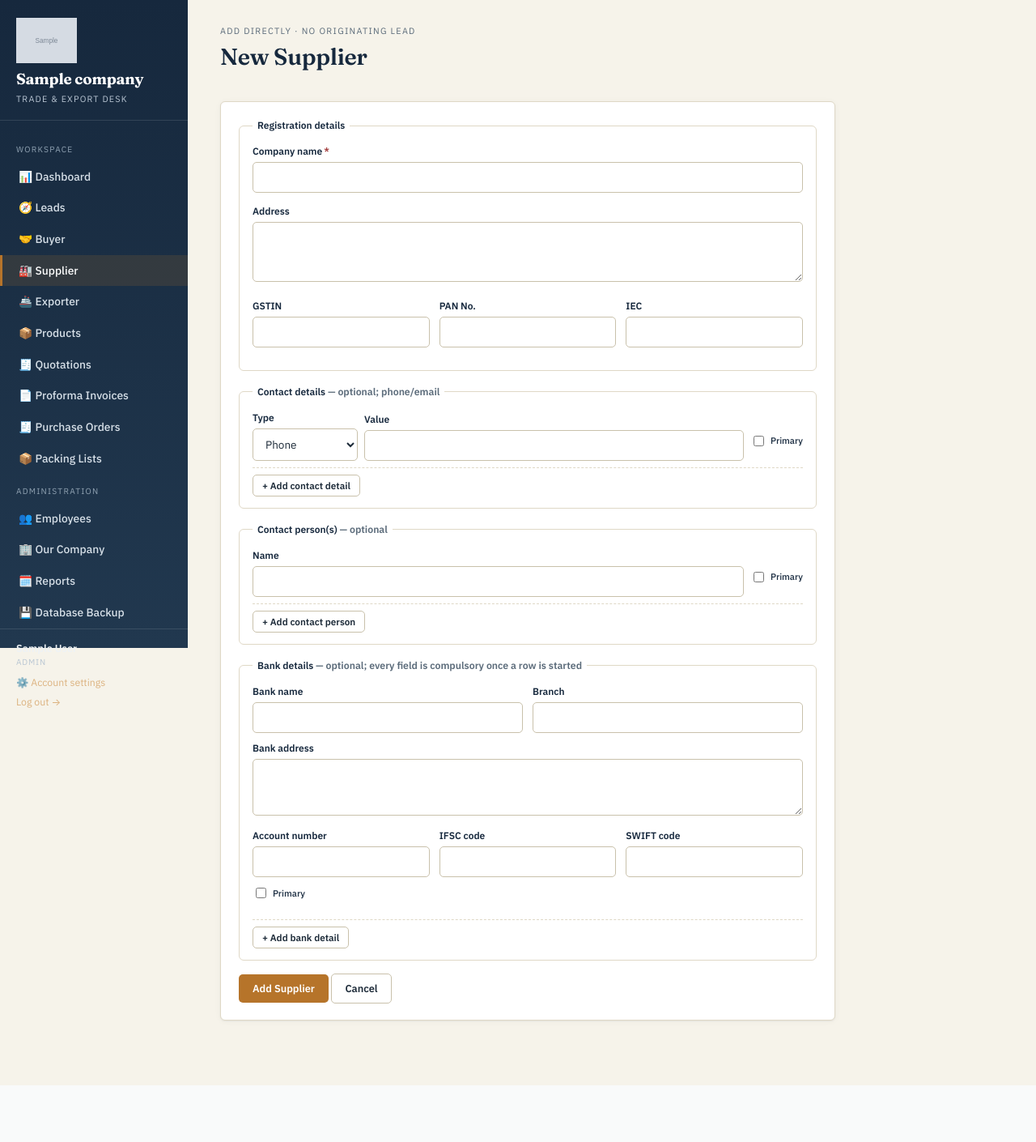
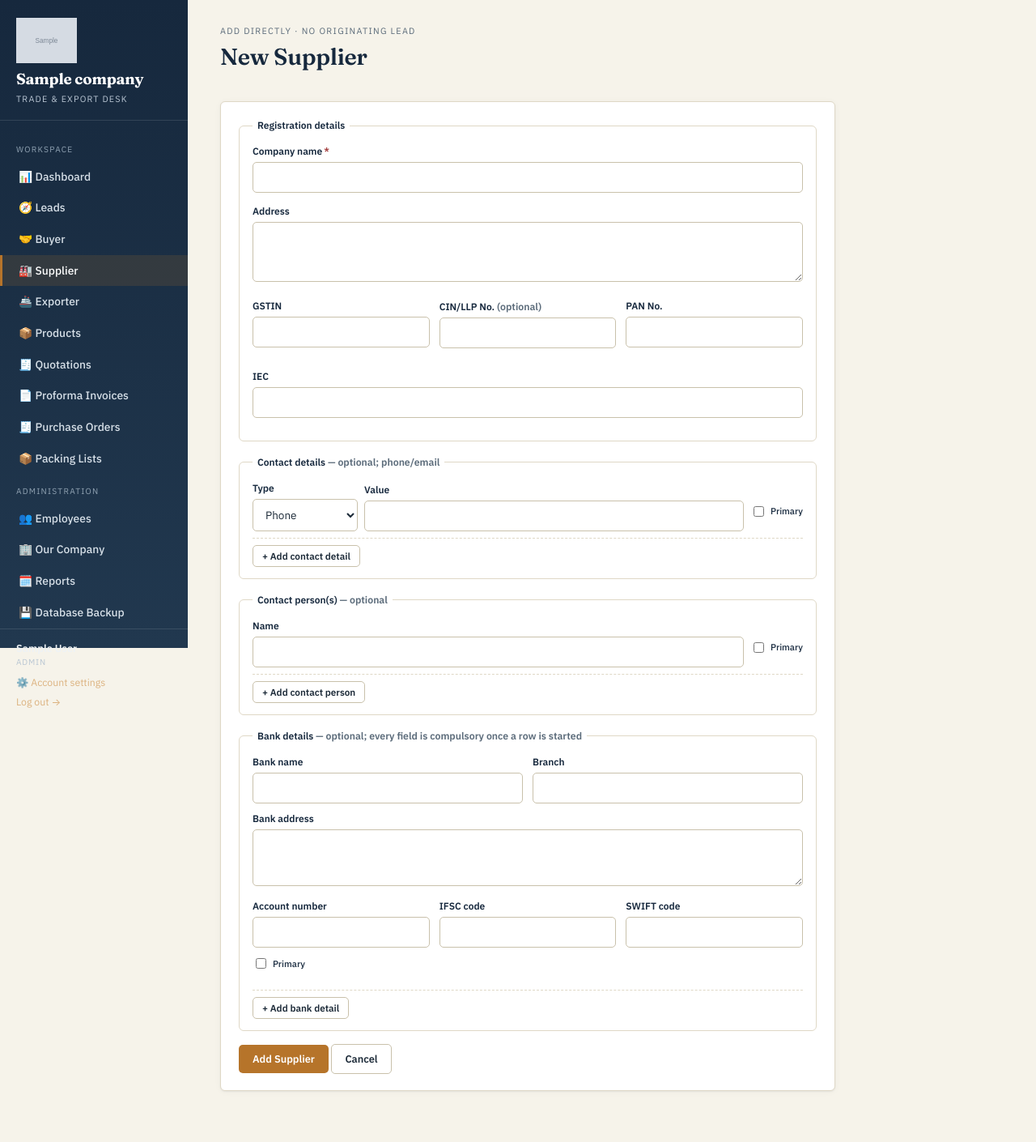
Before and after one commit to tdpatelgit/exportManagement, a Flask app: page /suppliers/new in a window 1280 px wide. Shown: the top 1410 px of the page at 81% size. Before the commit the page ends 1340 px from the top, so only its background shows below. Run offline with Flask 3, Linux system fonts and the light colour scheme; a user stored in the database is signed in; tables that the repository leaves empty hold one stand-in row (values such as "Sample post"); grey boxes marked "Sample" are stand-in pictures; data that the repository does not hold is empty.

Commit message:
feat: added CIN/LLP NO.

```diff
--- a/crm_app/app/models.py
+++ b/crm_app/app/models.py
@@ -271,6 +271,7 @@ class Supplier:
     created_by: int
     address: Optional[str] = None
     gstin: Optional[str] = None
+    cin_llp_no: Optional[str] = None  # optional: CIN (company) or LLPIN (LLP) registration number
     pan_no: Optional[str] = None
     iec: Optional[str] = None
     created_at: Optional[str] = None
@@ -290,6 +291,7 @@ class Supplier:
             created_by=row["created_by"],
             address=row["address"],
             gstin=row["gstin"],
+            cin_llp_no=row["cin_llp_no"] if "cin_llp_no" in row.keys() else None,
             pan_no=row["pan_no"],
             iec=row["iec"],
             created_at=row["created_at"],
--- a/crm_app/app/repositories.py
+++ b/crm_app/app/repositories.py
@@ -500,10 +500,10 @@ class SqliteSupplierRepository(SupplierRepositoryBase):
         convert_from_lead needs. GSTIN/PAN/IEC and contacts/bank details are
         set separately via update_profile/replace_* right after."""
         new_id = self.db.execute(
-            """INSERT INTO suppliers (company_id, lead_id, company_name, address, gstin, pan_no, iec, status, created_by)
-               VALUES (?, ?, ?, ?, ?, ?, ?, ?, ?)""",
+            """INSERT INTO suppliers (company_id, lead_id, company_name, address, gstin, cin_llp_no, pan_no, iec, status, created_by)
+               VALUES (?, ?, ?, ?, ?, ?, ?, ?, ?, ?)""",
             (supplier.company_id, supplier.lead_id, supplier.company_name, supplier.address,
-             supplier.gstin, supplier.pan_no, supplier.iec, supplier.status, supplier.created_by),
+             supplier.gstin, supplier.cin_llp_no, supplier.pan_no, supplier.iec, supplier.status, supplier.created_by),
         )
         supplier.id = new_id
         return supplier
@@ -516,9 +516,9 @@ class SqliteSupplierRepository(SupplierRepositoryBase):
 
     def update_profile(self, supplier_id: int, fields: dict) -> None:
         self.db.execute(
-            """UPDATE suppliers SET company_name = ?, address = ?, gstin = ?, pan_no = ?, iec = ?,
+            """UPDATE suppliers SET company_name = ?, address = ?, gstin = ?, cin_llp_no = ?, pan_no = ?, iec = ?,
                                      updated_at = datetime('now') WHERE id = ?""",
-            (fields["company_name"], fields.get("address"), fields.get("gstin"),
+            (fields["company_name"], fields.get("address"), fields.get("gstin"), fields.get("cin_llp_no"),
              fields.get("pan_no"), fields.get("iec"), supplier_id),
         )
 
--- a/crm_app/app/routes/suppliers.py
+++ b/crm_app/app/routes/suppliers.py
@@ -72,6 +72,40 @@ def list_suppliers():
     return render_template("suppliers/list.html", suppliers=suppliers, status_filter=status)
 
 
+def _supplier_json(supplier) -> dict:
+    """Just the fields the purchase order form's Seller picker needs to
+    prefill its inline fields - same idea as products.py's _product_json."""
+    return {
+        "id": supplier.id, "company_name": supplier.company_name,
+        "address": supplier.address or "", "pan_no": supplier.pan_no or "",
+        "gstin": supplier.gstin or "", "cin_llp_no": supplier.cin_llp_no or "",
+    }
+
+
+@suppliers_bp.route("/api/quick-create", methods=["POST"])
+@admin_required
+def api_quick_create():
+    """Lets an admin add a brand new supplier without leaving the purchase
+    order form's Seller picker (mirrors products.api_quick_create) - full
+    contact/bank details can be filled in later from the supplier's own
+    edit page."""
+    container = current_app.container
+    try:
+        supplier = container.supplier_service.create(
+            g.user,
+            company_name=request.form.get("company_name", ""),
+            address=request.form.get("address", ""),
+            gstin=request.form.get("gstin", ""),
+            cin_llp_no=request.form.get("cin_llp_no", ""),
+            pan_no=request.form.get("pan_no", ""),
+            iec=request.form.get("iec", ""),
+            contact_details=[], contact_persons=[], bank_details=[],
+        )
+    except ValidationError as e:
+        return jsonify({"error": str(e)}), 400
+    return jsonify(_supplier_json(supplier))
+
+
 @suppliers_bp.route("/new", methods=["GET", "POST"])
 @admin_required
 def new_supplier():
@@ -83,6 +117,7 @@ def new_supplier():
                 company_name=request.form.get("company_name", ""),
                 address=request.form.get("address", ""),
                 gstin=request.form.get("gstin", ""),
+                cin_llp_no=request.form.get("cin_llp_no", ""),
                 pan_no=request.form.get("pan_no", ""),
                 iec=request.form.get("iec", ""),
                 contact_details=_extract_contact_details(request.form),
@@ -132,6 +167,7 @@ def edit_supplier(supplier_id):
                 company_name=request.form.get("company_name", ""),
                 address=request.form.get("address", ""),
                 gstin=request.form.get("gstin", ""),
+                cin_llp_no=request.form.get("cin_llp_no", ""),
                 pan_no=request.form.get("pan_no", ""),
                 iec=request.form.get("iec", ""),
                 contact_details=_extract_contact_details(request.form),
--- a/crm_app/app/schema.sql
+++ b/crm_app/app/schema.sql
@@ -160,6 +160,7 @@ CREATE TABLE IF NOT EXISTS suppliers (
     company_name        TEXT NOT NULL,
     address             TEXT,
     gstin               TEXT,
+    cin_llp_no          TEXT,       -- optional: CIN (company) or LLPIN (LLP) registration number
     pan_no              TEXT,
     iec                 TEXT,
     status              TEXT NOT NULL DEFAULT 'proforma_invoice_submission_pending'
--- a/crm_app/app/services.py
+++ b/crm_app/app/services.py
@@ -550,8 +550,8 @@ class SupplierService:
         return self.supplier_repo.list_all(company_id, status)
 
     # ---- add directly (admin only, no originating lead) --------------------------------------------------
-    def create(self, current_user: User, company_name: str, address: str, gstin: str, pan_no: str, iec: str,
-               contact_details: list, contact_persons: list, bank_details: list) -> Supplier:
+    def create(self, current_user: User, company_name: str, address: str, gstin: str, cin_llp_no: str, pan_no: str,
+               iec: str, contact_details: list, contact_persons: list, bank_details: list) -> Supplier:
         if not current_user.is_admin:
             raise PermissionDeniedError("Only an admin can add a new supplier.")
         if not company_name or not company_name.strip():
@@ -561,7 +561,8 @@ class SupplierService:
         supplier = Supplier(
             id=None, company_id=current_user.company_id, lead_id=None, company_name=company_name.strip(),
             status="proforma_invoice_submission_pending", created_by=current_user.id,
-            address=(address or "").strip() or None, gstin=gstin or None, pan_no=pan_no or None, iec=iec or None,
+            address=(address or "").strip() or None, gstin=gstin or None,
+            cin_llp_no=(cin_llp_no or "").strip() or None, pan_no=pan_no or None, iec=iec or None,
         )
         supplier = self.supplier_repo.create(supplier)
         self.supplier_repo.replace_contact_details(supplier.id, valid_details)
@@ -596,7 +597,7 @@ class SupplierService:
 
     # ---- writes --------------------------------------------------
     def update_profile(self, supplier_id: int, current_user: User, company_name: str, address: str,
-                        gstin: str, pan_no: str, iec: str, contact_details: list,
+                        gstin: str, cin_llp_no: str, pan_no: str, iec: str, contact_details: list,
                         contact_persons: list, bank_details: list) -> None:
         if not current_user.is_admin:
             raise PermissionDeniedError("Only an admin can edit a supplier's profile.")
@@ -607,7 +608,8 @@ class SupplierService:
 
         self.supplier_repo.update_profile(supplier_id, {
             "company_name": company_name.strip(), "address": address or None,
-            "gstin": gstin or None, "pan_no": pan_no or None, "iec": iec or None,
+            "gstin": gstin or None, "cin_llp_no": (cin_llp_no or "").strip() or None,
+            "pan_no": pan_no or None, "iec": iec or None,
         })
         self.supplier_repo.replace_contact_details(supplier_id, valid_details)
         self.supplier_repo.replace_contact_persons(supplier_id, valid_persons)
--- a/crm_app/app/templates/suppliers/detail.html
+++ b/crm_app/app/templates/suppliers/detail.html
@@ -20,6 +20,7 @@
     <table class="ledger">
       <tr><td class="text-soft" style="width:40%;">Address</td><td>{{ supplier.address or '—' }}</td></tr>
       <tr><td class="text-soft">GSTIN</td><td>{{ supplier.gstin or '—' }}</td></tr>
+      <tr><td class="text-soft">CIN/LLP No.</td><td>{{ supplier.cin_llp_no or '—' }}</td></tr>
       <tr><td class="text-soft">PAN No.</td><td>{{ supplier.pan_no or '—' }}</td></tr>
       <tr><td class="text-soft">IEC</td><td>{{ supplier.iec or '—' }}</td></tr>
       <tr><td class="text-soft">Supplier since</td><td>{{ supplier.created_at|friendly_date }}</td></tr>
--- a/crm_app/app/templates/suppliers/edit.html
+++ b/crm_app/app/templates/suppliers/edit.html
@@ -23,6 +23,7 @@
       </div>
       <div class="form-row">
         <div class="field"><label for="gstin">GSTIN</label><input type="text" id="gstin" name="gstin" value="{{ supplier.gstin or '' }}"></div>
+        <div class="field"><label for="cin_llp_no">CIN/LLP No. <span class="text-soft text-sm">(optional)</span></label><input type="text" id="cin_llp_no" name="cin_llp_no" value="{{ supplier.cin_llp_no or '' }}"></div>
         <div class="field"><label for="pan_no">PAN No.</label><input type="text" id="pan_no" name="pan_no" value="{{ supplier.pan_no or '' }}"></div>
         <div class="field"><label for="iec">IEC</label><input type="text" id="iec" name="iec" value="{{ supplier.iec or '' }}"></div>
       </div>
--- a/crm_app/app/templates/suppliers/new.html
+++ b/crm_app/app/templates/suppliers/new.html
@@ -23,6 +23,7 @@
       </div>
       <div class="form-row">
         <div class="field"><label for="gstin">GSTIN</label><input type="text" id="gstin" name="gstin"></div>
+        <div class="field"><label for="cin_llp_no">CIN/LLP No. <span class="text-soft text-sm">(optional)</span></label><input type="text" id="cin_llp_no" name="cin_llp_no"></div>
         <div class="field"><label for="pan_no">PAN No.</label><input type="text" id="pan_no" name="pan_no"></div>
         <div class="field"><label for="iec">IEC</label><input type="text" id="iec" name="iec"></div>
       </div>
```
Also changed, not shown: crm_app/app/database.py (+43 -1 lines), crm_app/instance/backups/crm_pre_client_split_20260721_193334.db (added), crm_app/instance/backups/crm_pre_restore_20260722_221418.db (added), crm_app/instance/backups/uploads_pre_restore_20260722_221418/64db5a62b5e4430e9c05daeeff3ab736_SIMPY_Rimless.png (added), crm_app/instance/backups/uploads_pre_restore_20260722_221418/674624206dcf478b9bd066dac971756b_SECRET_CONCEALED_CISTERN.png (added), crm_app/instance/backups/uploads_pre_restore_20260722_221418/925b4615529e47479542ea027e47e306_9556-L.jpg (added), crm_app/instance/backups/uploads_pre_restore_20260722_221418/bd947ab6d811469eae59bd790952c352_9556-L.jpg (added), crm_app/instance/backups/uploads_pre_restore_20260722_221418/d2bdf2e6720545998b0b2e6c32895764_tiles_101.png (added), crm_app/instance/backups/uploads_pre_restore_20260722_221418/e8b8f84600c24fa9a2e9d74171cbb766_9556-L.jpg (added), crm_app/instance/backups/uploads_pre_restore_20260722_221418/logo_2d62753ca77945fa886bd08d272ab6e1_Screenshot_2026-07-18_at_9.54.15_PM.png (added), crm_app/instance/backups/uploads_pre_restore_20260722_221418/logo_796f9e6e96d3426594669d7fe62d25a4_Screenshot_2026-07-18_at_9.54.15_PM.png (added).
